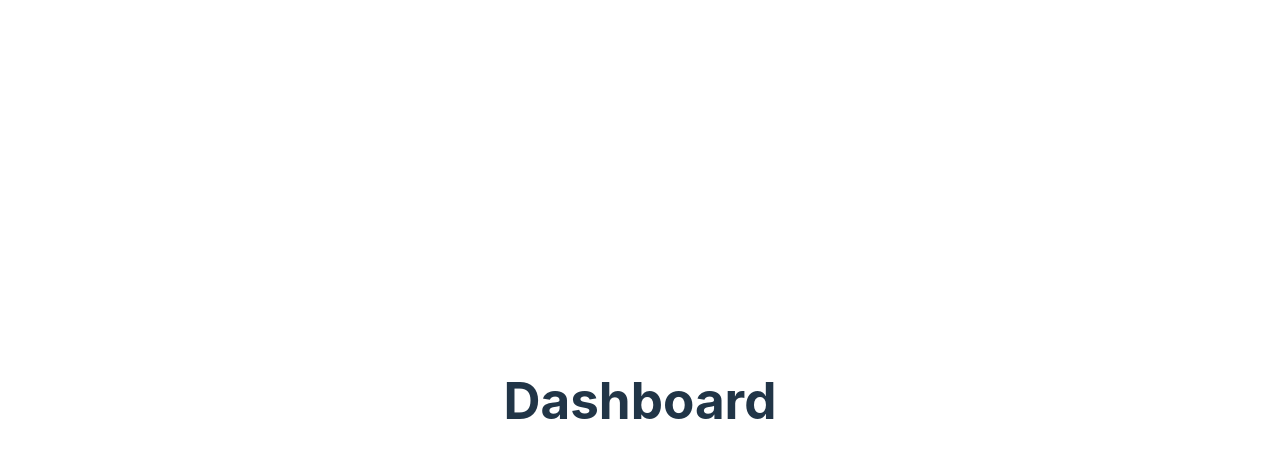
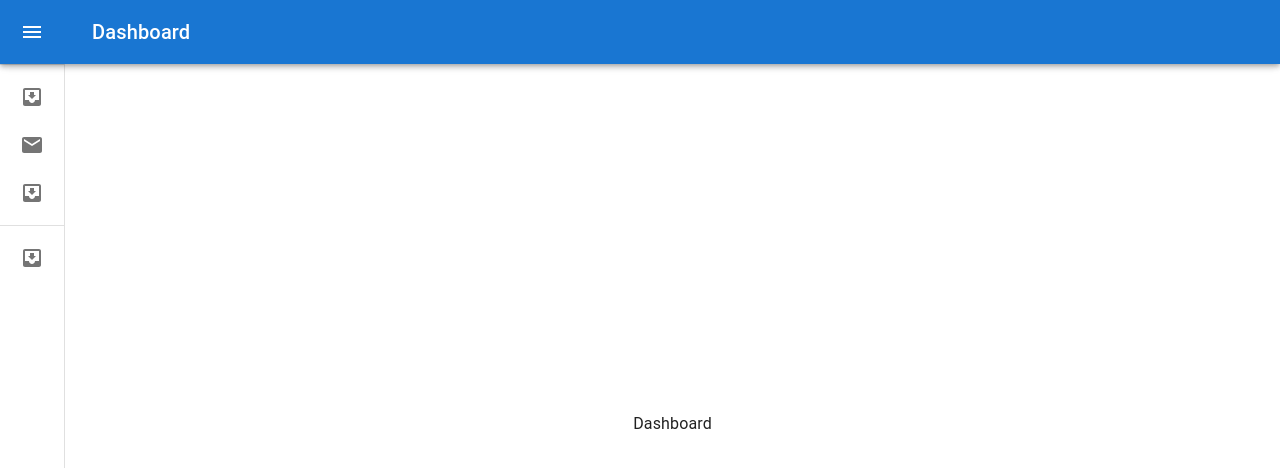
Before and after one commit to NavinduD/Trophy-Admin, a React (Vite) app: page /dashboard in a window 1280 px wide. Shown: the top 468 px of the page. Built offline with nearby package versions, Linux system fonts and the light colour scheme.

Commit message:
Dashboard started

```diff
--- a/package.json
+++ b/package.json
@@ -14,6 +14,7 @@
     "@emotion/styled": "^11.13.0",
     "@mui/icons-material": "^5.16.5",
     "@mui/material": "^5.16.5",
+    "@mui/x-charts": "^7.11.1",
     "axios": "^1.7.2",
     "react": "^18.3.1",
     "react-dom": "^18.3.1",
--- a/src/Components/dashboard.jsx
+++ b/src/Components/dashboard.jsx
@@ -1,8 +1,188 @@
 import * as React from 'react';
+import { styled, useTheme } from '@mui/material/styles';
+import Box from '@mui/material/Box';
+import MuiDrawer from '@mui/material/Drawer';
+import MuiAppBar from '@mui/material/AppBar';
+import Toolbar from '@mui/material/Toolbar';
+import List from '@mui/material/List';
+import CssBaseline from '@mui/material/CssBaseline';
+import Typography from '@mui/material/Typography';
+import Divider from '@mui/material/Divider';
+import IconButton from '@mui/material/IconButton';
+import MenuIcon from '@mui/icons-material/Menu';
+import ChevronLeftIcon from '@mui/icons-material/ChevronLeft';
+import ChevronRightIcon from '@mui/icons-material/ChevronRight';
+import ListItem from '@mui/material/ListItem';
+import ListItemButton from '@mui/material/ListItemButton';
+import ListItemIcon from '@mui/material/ListItemIcon';
+import ListItemText from '@mui/material/ListItemText';
+import InboxIcon from '@mui/icons-material/MoveToInbox';
+import MailIcon from '@mui/icons-material/Mail';
 
+const drawerWidth = 240;
+
+const openedMixin = (theme) => ({
+  width: drawerWidth,
+  transition: theme.transitions.create('width', {
+    easing: theme.transitions.easing.sharp,
+    duration: theme.transitions.duration.enteringScreen,
+  }),
+  overflowX: 'hidden',
+});
+
+const closedMixin = (theme) => ({
+  transition: theme.transitions.create('width', {
+    easing: theme.transitions.easing.sharp,
+    duration: theme.transitions.duration.leavingScreen,
+  }),
+  overflowX: 'hidden',
+  width: `calc(${theme.spacing(7)} + 1px)`,
+  [theme.breakpoints.up('sm')]: {
+    width: `calc(${theme.spacing(8)} + 1px)`,
+  },
+});
+
+const DrawerHeader = styled('div')(({ theme }) => ({
+  display: 'flex',
+  alignItems: 'center',
+  justifyContent: 'flex-end',
+  padding: theme.spacing(0, 1),
+  // necessary for content to be below app bar
+  ...theme.mixins.toolbar,
+}));
+
+const AppBar = styled(MuiAppBar, {
+  shouldForwardProp: (prop) => prop !== 'open',
+})(({ theme, open }) => ({
+  zIndex: theme.zIndex.drawer + 1,
+  transition: theme.transitions.create(['width', 'margin'], {
+    easing: theme.transitions.easing.sharp,
+    duration: theme.transitions.duration.leavingScreen,
+  }),
+  ...(open && {
+    marginLeft: drawerWidth,
+    width: `calc(100% - ${drawerWidth}px)`,
+    transition: theme.transitions.create(['width', 'margin'], {
+      easing: theme.transitions.easing.sharp,
+      duration: theme.transitions.duration.enteringScreen,
+    }),
+  }),
+}));
+
+const Drawer = styled(MuiDrawer, { shouldForwardProp: (prop) => prop !== 'open' })(
+  ({ theme, open }) => ({
+    width: drawerWidth,
+    flexShrink: 0,
+    whiteSpace: 'nowrap',
+    boxSizing: 'border-box',
+    ...(open && {
+      ...openedMixin(theme),
+      '& .MuiDrawer-paper': openedMixin(theme),
+    }),
+    ...(!open && {
+      ...closedMixin(theme),
+      '& .MuiDrawer-paper': closedMixin(theme),
+    }),
+  }),
+);
 
 export default function Dashboard() {
-    return(
-        <h1>Dashboard</h1>
-    )
+  const theme = useTheme();
+  const [open, setOpen] = React.useState(false);
+
+  const handleDrawerOpen = () => {
+    setOpen(true);
+  };
+
+  const handleDrawerClose = () => {
+    setOpen(false);
+  };
+
+  return (
+    <Box sx={{ display: 'flex' }}>
+      <CssBaseline />
+      <AppBar position="fixed" open={open}>
+        <Toolbar>
+          <IconButton
+            color="inherit"
+            aria-label="open drawer"
+            onClick={handleDrawerOpen}
+            edge="start"
+            sx={{
+              marginRight: 5,
+              ...(open && { display: 'none' }),
+            }}
+          >
+            <MenuIcon />
+          </IconButton>
+          <Typography variant="h6" noWrap component="div">
+            Dashboard
+          </Typography>
+        </Toolbar>
+      </AppBar>
+      <Drawer variant="permanent" open={open}>
+        <DrawerHeader>
+          <IconButton onClick={handleDrawerClose}>
+            {theme.direction === 'rtl' ? <ChevronRightIcon /> : <ChevronLeftIcon />}
+          </IconButton>
+        </DrawerHeader>
+        <Divider />
+        <List>
+          {['Employees', 'Coin Redeem History', 'Blogs'].map((text, index) => (
+            <ListItem key={text} disablePadding sx={{ display: 'block' }}>
+              <ListItemButton
+                sx={{
+                  minHeight: 48,
+                  justifyContent: open ? 'initial' : 'center',
+                  px: 2.5,
+                }}
+              >
+                <ListItemIcon
+                  sx={{
+                    minWidth: 0,
+                    mr: open ? 3 : 'auto',
+                    justifyContent: 'center',
+                  }}
+                >
+                  {index % 2 === 0 ? <InboxIcon /> : <MailIcon />}
+                </ListItemIcon>
+                <ListItemText primary={text} sx={{ opacity: open ? 1 : 0 }} />
+              </ListItemButton>
+            </ListItem>
+          ))}
+        </List>
+        <Divider />
+        <List>
+          {['Admin Roles'].map((text, index) => (
+            <ListItem key={text} disablePadding sx={{ display: 'block' }}>
+              <ListItemButton
+                sx={{
+                  minHeight: 48,
+                  justifyContent: open ? 'initial' : 'center',
+                  px: 2.5,
+                }}
+              >
+                <ListItemIcon
+                  sx={{
+                    minWidth: 0,
+                    mr: open ? 3 : 'auto',
+                    justifyContent: 'center',
+                  }}
+                >
+                  {index % 2 === 0 ? <InboxIcon /> : <MailIcon />}
+                </ListItemIcon>
+                <ListItemText primary={text} sx={{ opacity: open ? 1 : 0 }} />
+              </ListItemButton>
+            </ListItem>
+          ))}
+        </List>
+      </Drawer>
+      <Box component="main" sx={{ flexGrow: 1, p: 3 }}>
+        <DrawerHeader />
+        <Typography paragraph>
+          Dashboard
+        </Typography>
+      </Box>
+    </Box>
+  );
 }
```
Also changed, not shown: src/App.jsx (+6 -5 lines), src/Components/dashboard/sideBar.jsx (added, +44 -0 lines), src/Components/dashboard/topBar.jsx (added, +16 -0 lines), src/Components/listItems.jsx (added, +72 -0 lines), 1 other file (tests, documents, lock files or other folders).
